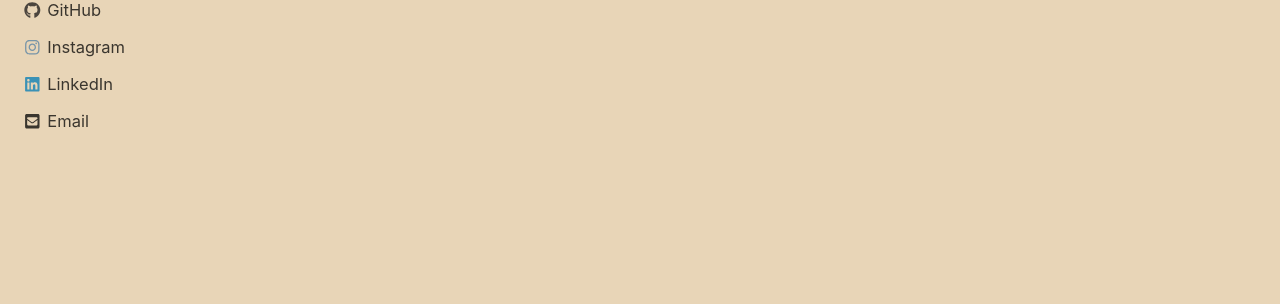
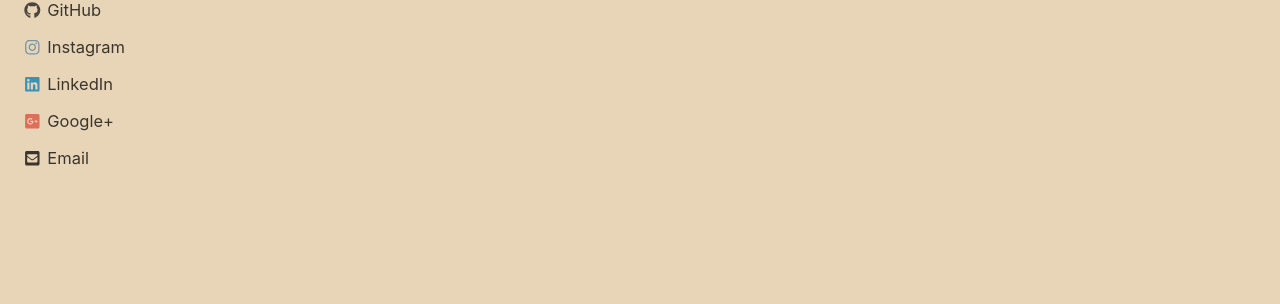
Before and after one commit to ritayadav/newBlog, a Jekyll site: the page built from index.html, in a window 1280 px wide. Shown: the part 497-801 px from the top of the page. Built offline with Jekyll 4.4.1, drawn with Linux system fonts in a browser that asks for light colours; cached includes are drawn as plain includes; nearby versions of some CDN libraries; the list of posts is cut into pages by our own code.

Commit message:
Update _config.yml

```diff
--- a/_config.yml
+++ b/_config.yml
@@ -128,7 +128,10 @@ author:
       url: "https://instagram.com/maheshdharhari"
     - label: "LinkedIn"
       icon: "fab fa-fw fa-linkedin"
-      url: "https://instagram.com/maheshdharhari"
+      url: "https://www.linkedin.com/in/maheshdharhari"
+    - label: "Google+"
+      icon: "fab fa-fw fa-google-plus-square"
+      url: "https://www.linkedin.com/in/maheshdharhari"
 
 # Site Footer
 footer:
```
